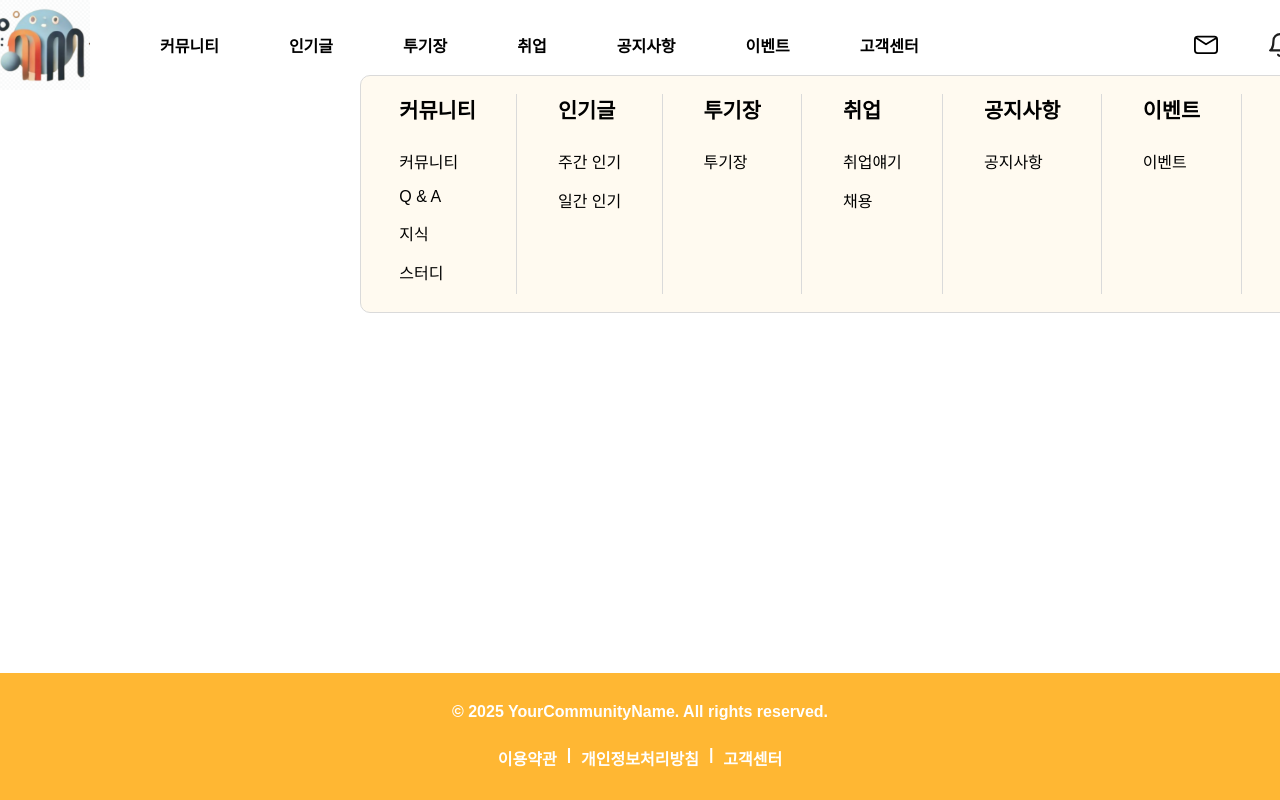
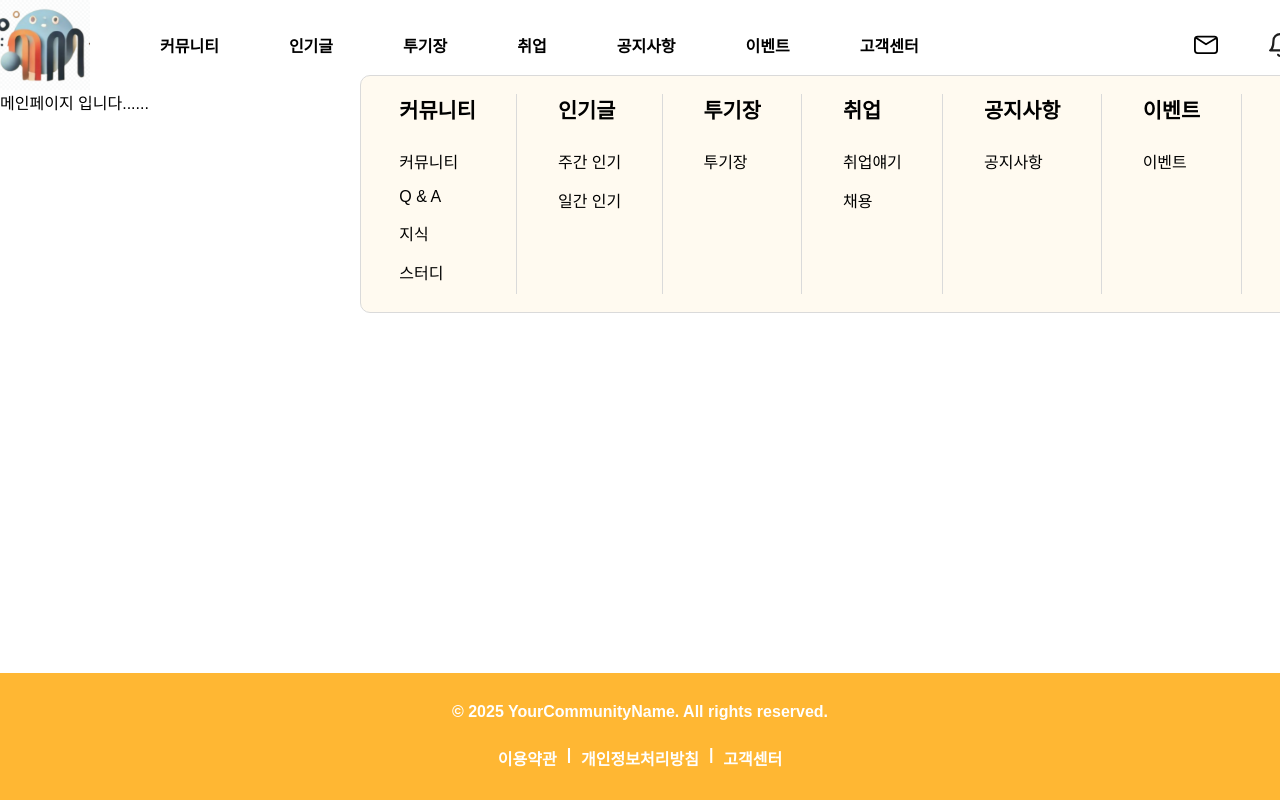
Before and after one commit to hanwoosung/DMDMProject, a React (Create React App) app in the folder src/main/frontend/: page / in a window 1280 px wide. Shown: the top 800 px of the page. Built offline with nearby package versions, Linux system fonts and the light colour scheme; a web font is replaced by a local one.

Commit message:
라우터 추가

```diff
--- a/src/main/frontend/package.json
+++ b/src/main/frontend/package.json
@@ -6,7 +6,7 @@
     "cra-template": "1.2.0",
     "react": "^19.0.0",
     "react-dom": "^19.0.0",
-    "react-router-dom": "^7.1.1",
+    "react-router-dom": "^7.1.3",
     "react-scripts": "5.0.1"
   },
   "scripts": {
--- a/src/main/frontend/src/App.js
+++ b/src/main/frontend/src/App.js
@@ -1,16 +1,25 @@
-import Header from "./components/layout/Header";
 import "./index.css";
-import Footer from "./components/layout/Footer";
-import Aside from "./components/layout/Aside";
+import {Route, Routes} from "react-router-dom";
+import Layout from "./components/layout/Layout";
+import AsideLayout from "./components/layout/AsideLayout";
 
 function App() {
     return (
-        <div className="App">
-            <Header/>
-            <div className="content">
-            </div>
-            <Footer/>
-        </div>
+        <main>
+            <Routes>
+                <Route path="/" element={
+                    <Layout>
+                        <div>메인페이지 입니다......</div>
+                    </Layout>
+                }/>
+
+                <Route path="/mypage" element={
+                    <AsideLayout>
+                        <div>마이페이지 입니다.......</div>
+                    </AsideLayout>
+                }/>
+            </Routes>
+        </main>
     );
 }
 
```
Also changed, not shown: 1 other file (tests, documents, lock files or other folders).
